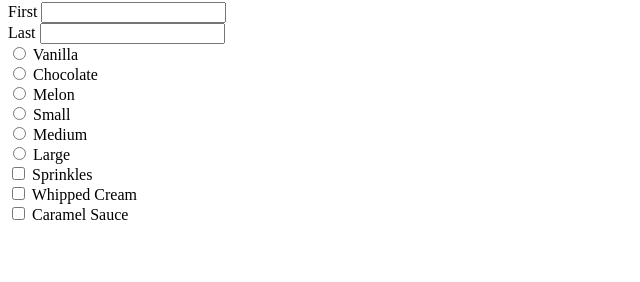
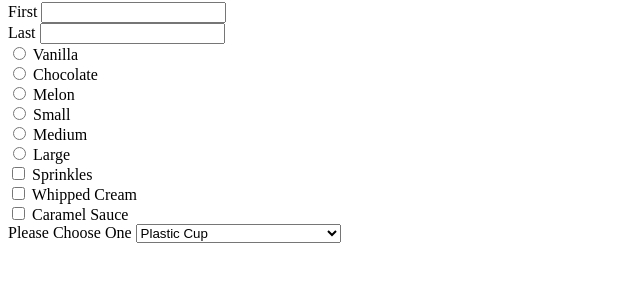
Before and after one commit to AtlasNavigator/InputTypes, a plain HTML site: page index.html in a window 1280 px wide. Shown: the part 78-360 px from the top of the page, without its empty margins (0-640 px from the left). Drawn offline with Linux system fonts and the light colour scheme.

Commit message:
Added a dropdown menu for cones

```diff
--- a/index.html
+++ b/index.html
@@ -62,6 +62,13 @@
                         <label for="caramel">Caramel Sauce</label>
                     </div>
                 </div>
+                <label for="container">Please Choose One</label>
+                <select name="container" id="container">
+                    <option value="cup">Plastic Cup</option>
+                    <option value="sugar">Sugar Cone</option>
+                    <option value="waffle">Waffle Cone</option>
+                    <option value="dippedWaffle">Chocolate Dipped Waffle Cone</option>
+                </select>
             </div>
         </div>
     </div>
```
